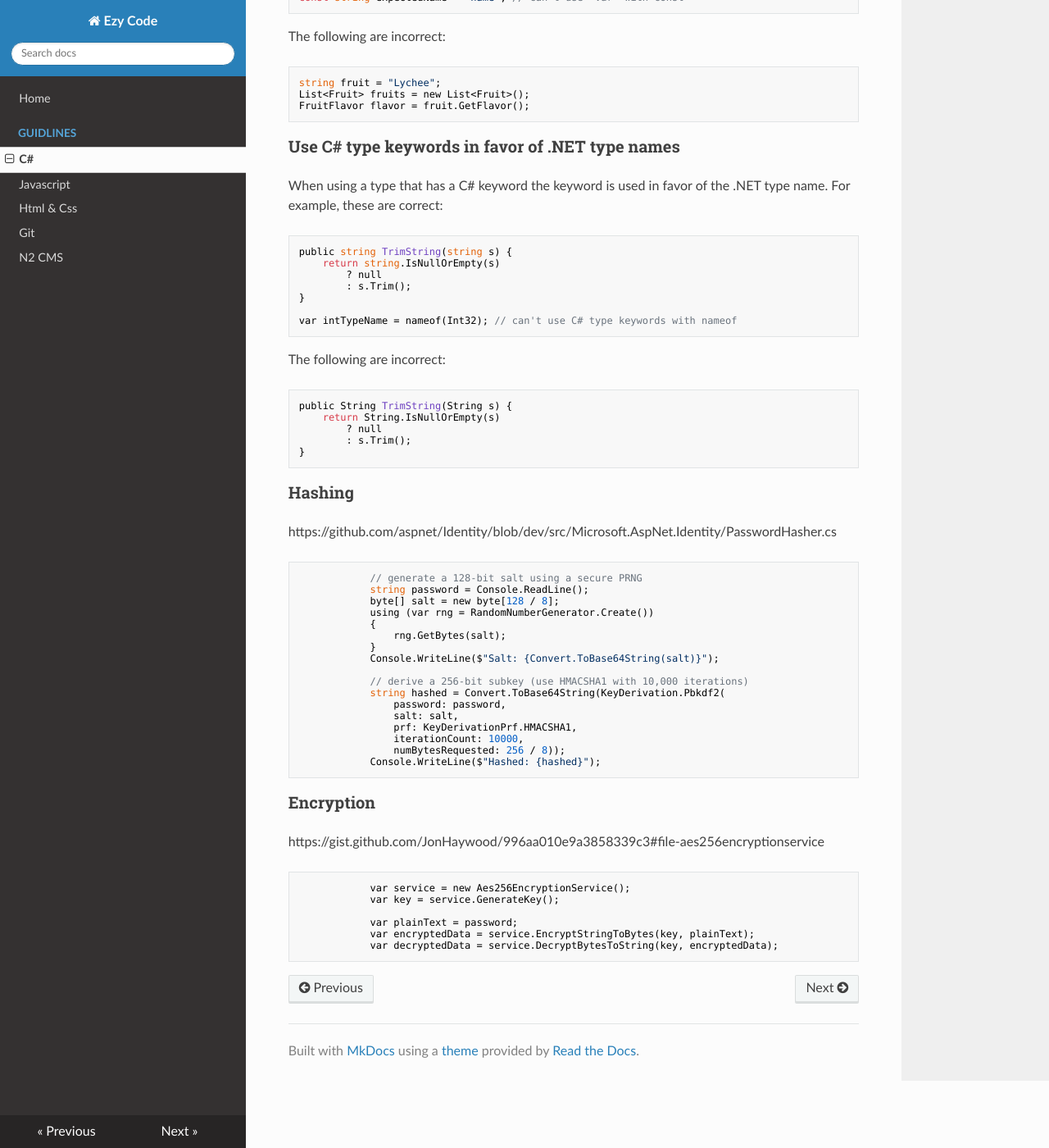
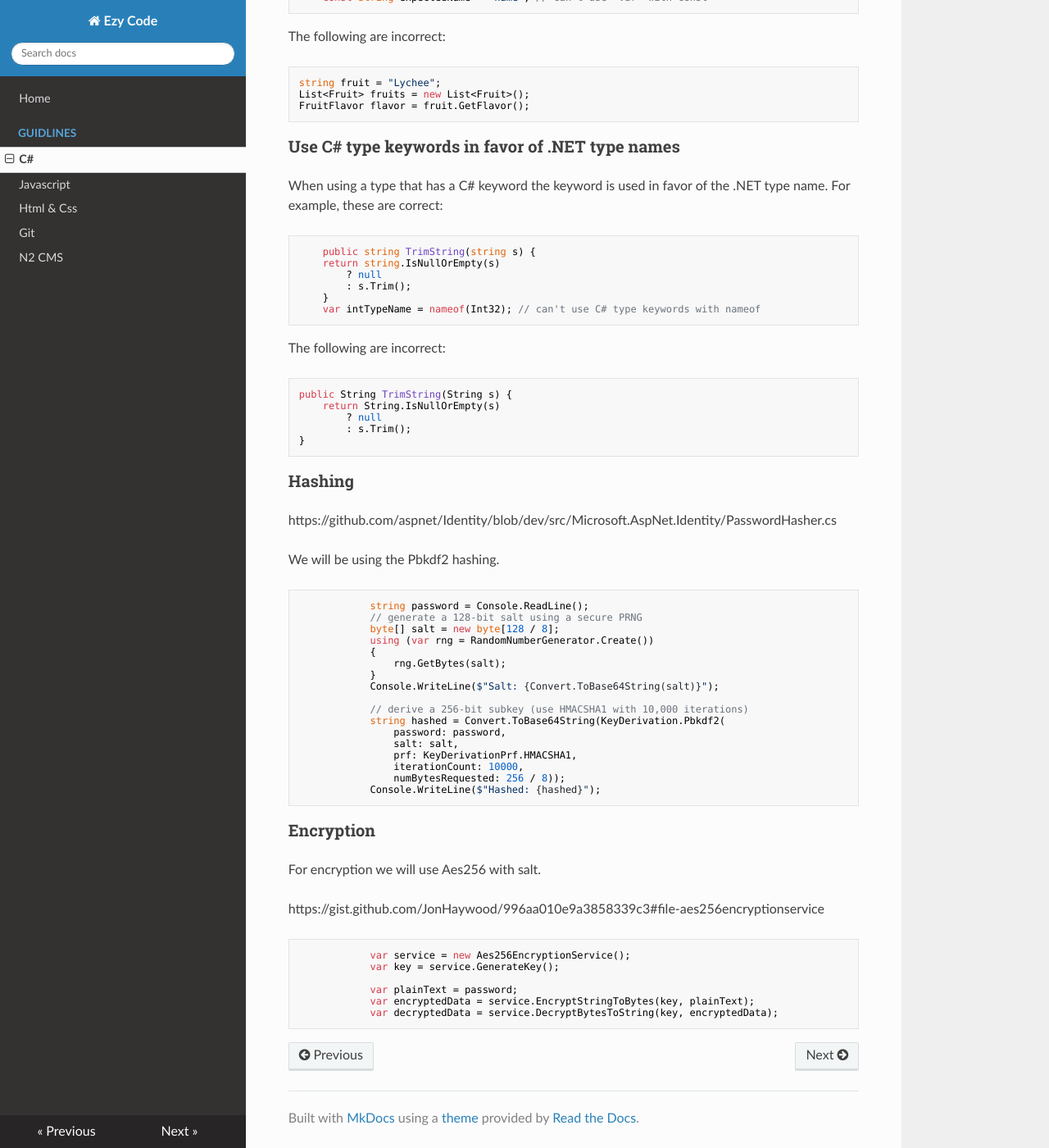
Before and after one commit to EzyWebwerkstaden/Docs, an MkDocs documentation site: the page built from docs/guidlines/csharp.md, in a window 1280 px wide and 1400 px high, scrolled down 572 px. Shown: the whole window at 82% size. Built offline with MkDocs 1.6.1, drawn with Linux system fonts in a browser that asks for light colours; nearby versions of some CDN libraries; old or Windows-style settings are respelled for this version of MkDocs; some of the changed text lies outside the part shown.

Commit message:
uppdaterat vad vi använder för kryptering

````diff
--- a/docs/guidlines/csharp.md
+++ b/docs/guidlines/csharp.md
@@ -12,17 +12,17 @@ The most general guideline is that we use all the VS default settings in terms o
 
 The `var` keyword is to be used as much as the compiler will allow. For example, these are correct:
 
-```c#
-var fruit = "Lychee";
-var fruits = new List<Fruit>();
-var flavor = fruit.GetFlavor();
-string fruit = null; // can't use "var" because the type isn't known (though you could do (string)null, don't!)
-const string expectedName = "name"; // can't use "var" with const
+```csharp
+    var fruit = "Lychee";
+    var fruits = new List<Fruit>();
+    var flavor = fruit.GetFlavor();
+    string fruit = null; // can't use "var" because the type isn't known (though you could do (string)null, don't!)
+    const string expectedName = "name"; // can't use "var" with const
 ```
 
 The following are incorrect:
 
-```c#
+```csharp
 string fruit = "Lychee";
 List<Fruit> fruits = new List<Fruit>();
 FruitFlavor flavor = fruit.GetFlavor();
@@ -33,19 +33,18 @@ FruitFlavor flavor = fruit.GetFlavor();
 
 When using a type that has a C# keyword the keyword is used in favor of the .NET type name. For example, these are correct:
 
-```c#
-public string TrimString(string s) {
+```csharp
+    public string TrimString(string s) {
     return string.IsNullOrEmpty(s)
         ? null
         : s.Trim();
-}
-
-var intTypeName = nameof(Int32); // can't use C# type keywords with nameof
+    }
+    var intTypeName = nameof(Int32); // can't use C# type keywords with nameof
 ```
 
 The following are incorrect:
 
-```c#
+```csharp
 public String TrimString(String s) {
     return String.IsNullOrEmpty(s)
         ? null
@@ -56,9 +55,11 @@ public String TrimString(String s) {
 ### Hashing
 https://github.com/aspnet/Identity/blob/dev/src/Microsoft.AspNet.Identity/PasswordHasher.cs
 
-```c#
+We will be using the Pbkdf2 hashing.
+
+```csharp
+            string password = Console.ReadLine();
             // generate a 128-bit salt using a secure PRNG
-            string password = Console.ReadLine();
             byte[] salt = new byte[128 / 8];
             using (var rng = RandomNumberGenerator.Create())
             {
@@ -77,8 +78,11 @@ https://github.com/aspnet/Identity/blob/dev/src/Microsoft.AspNet.Identity/Passwo
 ```
 
 ### Encryption
+
+For encryption we will use Aes256 with salt.
+
 https://gist.github.com/JonHaywood/996aa010e9a3858339c3#file-aes256encryptionservice
-```c#
+```csharp
             var service = new Aes256EncryptionService();
             var key = service.GenerateKey();
 
````
